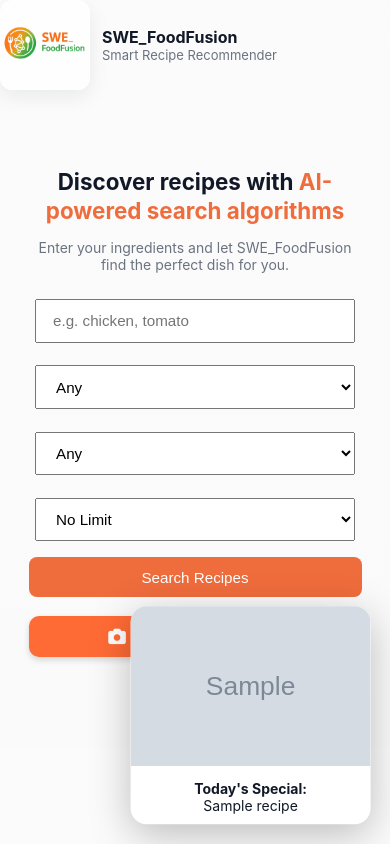
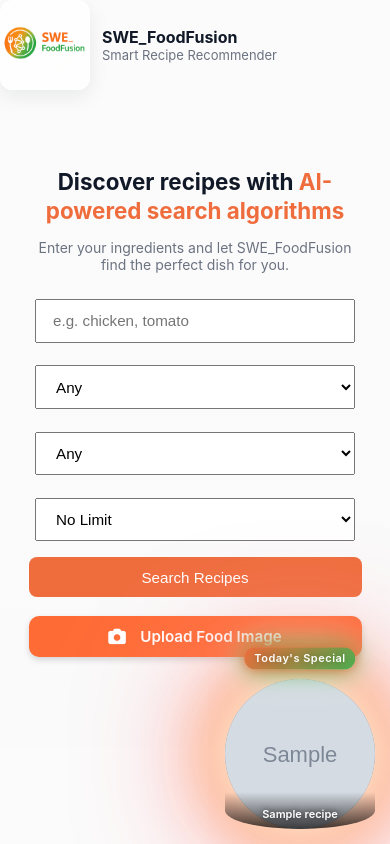
Before and after one commit to Mukesh-SCS/SWE_FoodFusion, a Flask app: template templates/index.html in a window 390 px wide. Run offline with Flask 3, Linux system fonts and the light colour scheme; the template is opened without the code that fills it: most values are stand-ins (such as "Sample title", 1, 10 or a date in 2020); grey boxes marked "Sample" are stand-in pictures; parts of the project's set-up code (start-up, migrations or seed data) failed here and were passed over.

Commit message:
change the layout for todays special feature

```diff
--- a/static/style.css
+++ b/static/style.css
@@ -4,6 +4,8 @@
     --muted: #6b7280;
     --accent: #ef6c3c;
     --accent-2: #4CAF50;
+    --electric:#ff0066;
+    --sunset:#ffcc00;
     --radius: 12px;
     --glass: rgba(255,255,255,0.6);
 }
@@ -97,51 +99,188 @@ form{margin:0}
 }
 
 
-/* Today's Special Floating Card */
+
+
+/* Responsive adjustments */
+@media (max-width: 768px) {
+    .floating-card {
+        width: 180px;
+        height: 180px;
+        bottom: 20px;
+        right: 20px;
+    }
+    .floating-card .caption {
+        font-size: 12px;
+        padding: 6px;
+    }
+}
+@media (max-width: 480px) {
+    .floating-card {
+        width: 150px;
+        height: 150px;
+        bottom: 15px;
+        right: 15px;
+    }
+    .floating-card .caption {
+        font-size: 11px;
+    }
+}
+
+/* ===============================
+   TODAY'S SPECIAL — Neon Circle
+   =============================== */
 .floating-card {
   position: fixed;
-    bottom: 20px;
-    right: 20px;
-    background: var(--card);
-    border-radius: 16px;
-    box-shadow: 0 10px 40px rgba(0,0,0,0.25);
-    overflow: hidden;
+  bottom: 30px;
+  right: 30px;
   width: 240px;
-    text-align: center;
+  height: 240px;
+  border-radius: 50%;
+  overflow: visible;
+  background: radial-gradient(circle at center, #fff 0%, #fefefe 40%, #111 100%);
+  box-shadow:
+    0 0 25px rgba(255, 255, 255, 0.9),
+    0 0 45px var(--accent),
+    0 0 90px var(--accent-2),
+    0 0 120px rgba(255, 255, 255, 0.8);
+  cursor: pointer;
   z-index: 1000;
-    cursor: pointer;
+  animation: pulseGlow 2.5s infinite alternate ease-in-out;
+  transition: transform 0.4s ease, box-shadow 0.3s ease;
+}
+.floating-card:hover {
+  transform: scale(1.08);
+  animation-play-state: paused;
 }
 .floating-card img {
   width: 100%;
-    height: 160px;
+  height: 100%;
+  border-radius: 50%;
   object-fit: cover;
+  transition: transform 0.5s ease;
 }
-.floating-card .caption {
-    padding: 10px;
-    font-size: 14px;
-}
-.floating-card:hover {
-    transform: scale(1.05);
+.floating-card:hover img {
+  transform: scale(1.07);
 }
 
+/* Outer label — "Today's Special" above circle */
+.outer-label {
+  position: absolute;
+  bottom: 100%;
+  left: 50%;
+  transform: translate(-50%, -10px);
+  background: linear-gradient(135deg, var(--accent), var(--accent-2));
+  color: #fff;
+  padding: 7px 18px;
+  border-radius: 999px;
+  font-weight: 600;
+  font-size: 15px;
+  letter-spacing: 0.5px;
+  text-shadow: 0 0 10px rgba(0, 0, 0, 0.4);
+  box-shadow:
+    0 0 12px var(--accent),
+    0 0 28px var(--accent-2),
+    0 0 45px rgba(255, 255, 255, 0.6);
+  white-space: nowrap;
+  z-index: 2;
+  animation: floatLabel 3s ease-in-out infinite alternate;
+}
+
+/* Floating animation for outer label */
+@keyframes floatLabel {
+  0% { transform: translate(-50%, -10px); }
+  100% { transform: translate(-50%, -4px); }
+}
+
+/* Bottom caption inside the circle (Dish Name) */
+.floating-card .caption.bottom {
+  position: absolute;
+  bottom: 0;
+  width: 100%;
+  text-align: center;
+  color: #fff;
+  font-weight: 600;
+  background: linear-gradient(to top, rgba(0, 0, 0, 0.75), rgba(0, 0, 0, 0));
+  padding: 20px 0 10px 0;
+  border-bottom-left-radius: 50%;
+  border-bottom-right-radius: 50%;
+  font-size: 15px;
+  text-shadow: 0 0 6px rgba(0, 0, 0, 0.8);
+}
+
+/* Slide fade transition between 5 dishes */
 .special-slide {
-    display: none;
-    transition: opacity 0.6s ease;
+  position: absolute;
+  top: 0;
+  left: 0;
+  opacity: 0;
+  transition: opacity 1s ease-in-out;
+  width: 100%;
+  height: 100%;
+  pointer-events: none;
 }
 .special-slide.active {
-    display: block;
+  opacity: 1;
+  pointer-events: auto;
 }
 
-.special-slide img {
-    width: 100%;
-    height: 160px;
-    object-fit: cover;
+.outer-label {
+  pointer-events: none;
 }
 
-.special-slide .caption {
-    padding: 10px;
-    font-size: 14px;
+
+/* Brighter Neon Glow Animation */
+@keyframes pulseGlow {
+  0% {
+    box-shadow:
+      0 0 30px rgba(255, 255, 255, 0.9),
+      0 0 55px var(--electric),
+      0 0 100px var(--sunset),
+      0 0 130px rgba(255, 255, 255, 0.8);
   }
+  100% {
+    box-shadow:
+      0 0 40px rgba(255, 255, 255, 1),
+      0 0 80px var(--sunset),
+      0 0 160px var(--electric),
+      0 0 200px rgba(255, 255, 255, 0.9);
+  }
+}
+
+/* Responsive sizing */
+@media (max-width: 768px) {
+  .floating-card {
+    width: 180px;
+    height: 180px;
+    bottom: 20px;
+    right: 20px;
+  }
+  .outer-label {
+    font-size: 13px;
+    padding: 5px 12px;
+  }
+  .floating-card .caption.bottom {
+    font-size: 12px;
+    padding: 15px 0 8px 0;
+  }
+}
+@media (max-width: 480px) {
+  .floating-card {
+    width: 150px;
+    height: 150px;
+    bottom: 15px;
+    right: 15px;
+  }
+  .outer-label {
+    font-size: 11px;
+    padding: 4px 10px;
+  }
+  .floating-card .caption.bottom {
+    font-size: 11px;
+  }
+}
+
+
 
 /* Modal styling is responsive and scrollable to see the instruction */
 .modal {
@@ -455,7 +594,7 @@ form{margin:0}
   }
 
   .homepage-image img {
-    display: none; /* hide big image on very small screens for cleaner layout */
+    display: none;
   }
 
   .upload-section {
--- a/templates/index.html
+++ b/templates/index.html
@@ -65,8 +65,8 @@
 </div>
 
 <!-- Today’s Special Section -->
-{% if specials %}
 <div id="today-special" class="floating-card">
+  <div class="outer-label">Today's Special</div>
   {% for recipe in specials %}
   <div class="special-slide {% if loop.index == 1 %}active{% endif %}"
        data-name="{{ recipe.name }}"
@@ -77,9 +77,7 @@
        data-instructions="{{ recipe.instructions }}"
        onclick="openSpecialModal(this)">
     <img src="{{ url_for('static', filename=recipe.image) }}" alt="{{ recipe.name }}">
-        <div class="caption">
-            <strong>Today's Special:</strong><br>{{ recipe.name }}
-        </div>
+    <div class="caption bottom">{{ recipe.name }}</div>
   </div>
   {% endfor %}
 </div>
@@ -96,7 +94,7 @@
         <p><strong>Instructions:</strong> <span id="modal-instructions"></span></p>
     </div>
 </div>
-{% endif %}
+
 
 <!-- JS for Specials and Modal -->
 <script>
@@ -105,10 +103,16 @@ const slides = document.querySelectorAll(".special-slide");
 
 function showNext() {
     slides[currentIndex].classList.remove("active");
+    slides[currentIndex].style.pointerEvents = "none"; // disable click on hidden
     currentIndex = (currentIndex + 1) % slides.length;
     slides[currentIndex].classList.add("active");
+    slides[currentIndex].style.pointerEvents = "auto"; // enable only active
 }
-if (slides.length) setInterval(showNext, 5000);
+if (slides.length) {
+    slides.forEach(s => s.style.pointerEvents = "none");
+    slides[0].style.pointerEvents = "auto";
+    setInterval(showNext, 5000);
+}
 
 function openSpecialModal(el) {
     document.getElementById("modal-title").innerText = el.dataset.name;
@@ -126,21 +130,7 @@ function closeSpecialModal() {
 window.onclick = function(e) {
     const modal = document.getElementById("special-modal");
     if (e.target === modal) modal.style.display = "none";
-}
-
-const card = document.getElementById("today-special");
-if (card) {
-    let x = 0, dir = 1;
-    function shake() {
-        if (!card.matches(":hover")) {
-            x += dir * 0.6;
-            if (Math.abs(x) > 5) dir *= -1;
-            card.style.transform = `translate(${x}px, ${Math.sin(x/2)}px)`;
-        }
-        requestAnimationFrame(shake);
-    }
-    shake();
-}
+};
 </script>
 
 </body>
```
Also changed, not shown: CHANGELOG.md. Lines whose indentation alone changed are shown as unchanged.
